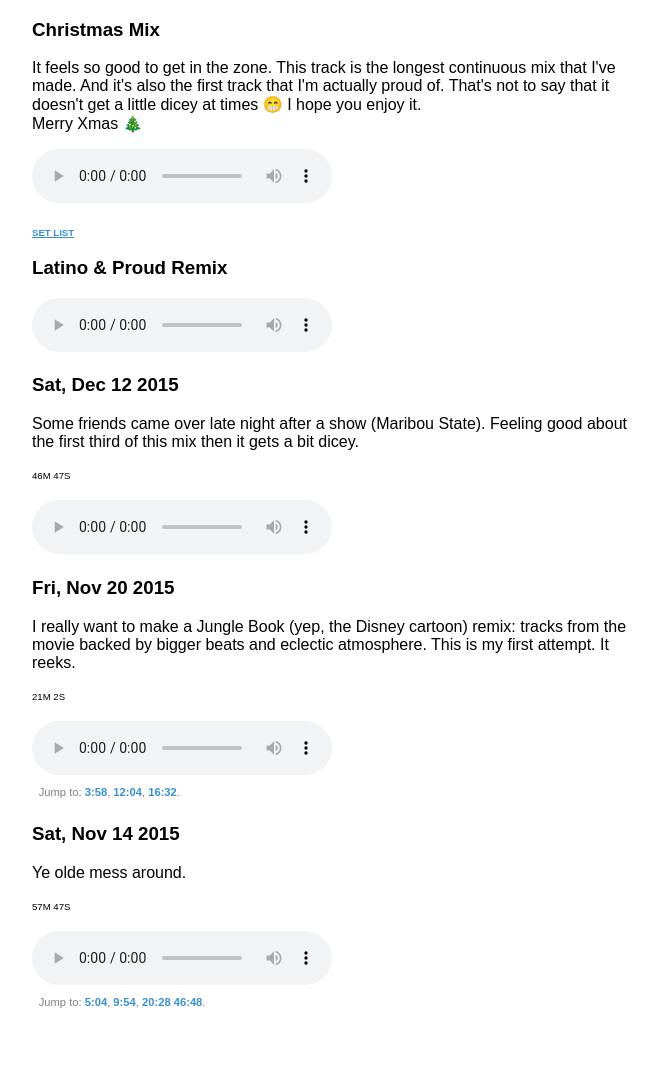
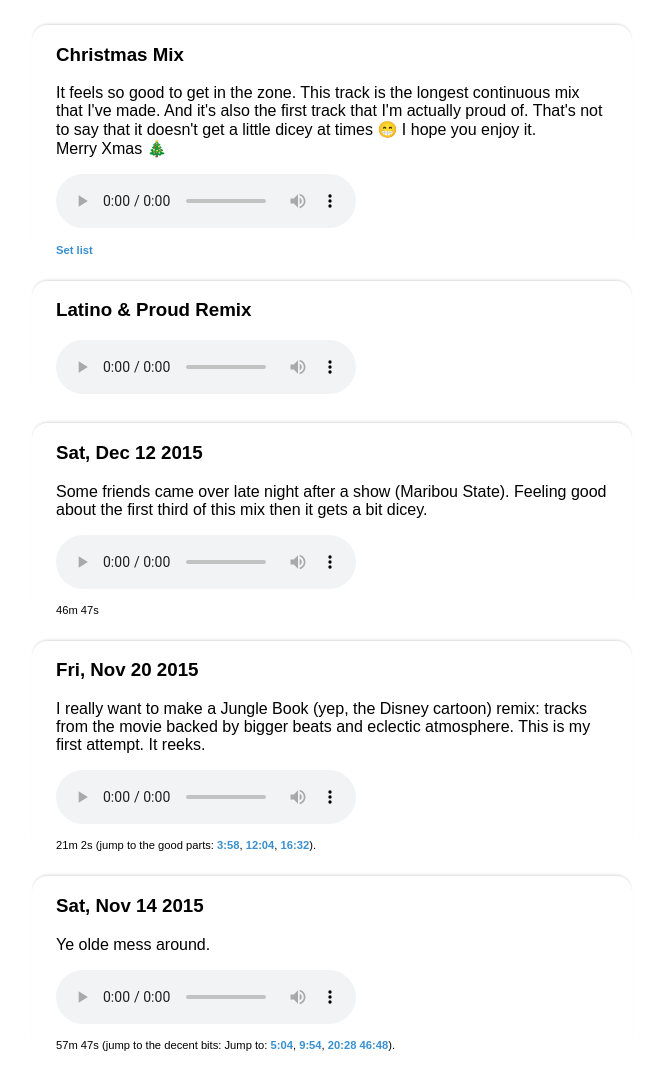
Before and after one commit to avand/avand.github.com, a Jekyll site: the page tunes.html, which Jekyll copies as it is, in a window 1280 px wide. Shown: the whole page, without its empty margins (308-970 px from the left). Built offline with Jekyll 4.4.1, drawn with Linux system fonts in a browser that asks for light colours; nearby versions of some CDN libraries; before the commit the page ends 1024 px from its top, so only the background shows below that.

Commit message:
Redesigned tunes page

```diff
--- a/stylesheets/tunes.css
+++ b/stylesheets/tunes.css
@@ -9,29 +9,29 @@
   color: rgba(7, 116, 195, 0.8);
 }
 
-
-.jumps {
-  padding: .6em;
-  margin-bottom: .8em;
-  color: rgba(0, 0, 0, 0.5);
-  font-size: .7em;
+.track {
+  padding-bottom: .5em;
+  margin: 1.5em 0;
+  border-top: 1px solid rgba(0, 0, 0, 0.1);
+  border-radius: 1em;
+  box-shadow: 0 -.1em .1em rgba(0, 0, 0, 0.05);
+  padding: 0 1.5em;
 }
 
-.jumps a {
+.track a {
   text-decoration: none;
 }
 
-.jumps a:hover {
+.track a:hover {
   color: rgba(7, 116, 195, 1);
   border-bottom: 1px solid rgba(0, 0, 0, 0.15);
 }
 
-.jumps a:active {
+.track a:active {
   background-color: white;
 }
 
 .track-details {
-  font-size: 0.6em;
-  text-transform: uppercase;
-  margin: 2em 0;
+  font-size: 0.7em;
+  margin-top: 1em;
 }
--- a/tunes.html
+++ b/tunes.html
@@ -49,15 +49,13 @@
         about the first third of this mix then it gets a bit dicey.
       </p>
 
-      <div class="track-expanded">
-        <div class="track-details">
-          46m 47s
-        </div>
-
       <audio preload="metadata" controls>
         <source src="http://cloud.avandamiri.com/2X0c0B3C1J0b/download/2015-12-13_1h57m33.mp3" type="audio/mpeg">
       </audio>
-      </div>
+
+      <p class="track-details">
+        46m 47s
+      </p>
     </div>
 
     <div class="track">
@@ -71,22 +69,16 @@
         attempt. It reeks.
       </p>
 
-      <div class="track-expanded">
-        <div class="track-details">
-          21m 2s
-        </div>
-
       <audio preload="metadata" controls>
         <source src="http://cloud.avandamiri.com/341H1V272446/download/Jungle%20Book%20Extended%20Mix%20(feat.%20Nick,%20Naz,%20&%20Sad).mp3" type="audio/mpeg">
       </audio>
 
-        <div class="jumps">
-          Jump to:
+      <p class="track-details">
+        21m 2s (jump to the good parts:
         <a href="#" data-seconds="238">3:58</a>,
         <a href="#" data-seconds="724">12:04</a>,
-          <a href="#" data-seconds="992">16:32</a>.
-        </div>
-      </div>
+        <a href="#" data-seconds="992">16:32</a>).
+      </p>
     </div>
 
     <div class="track">
@@ -98,21 +90,17 @@
         Ye olde mess around.
       </p>
 
-      <div class="track-expanded">
-        <div class="track-details">
-          57m 47s
-        </div>
-
       <audio preload="metadata" controls>
         <source src="http://cloud.avandamiri.com/2n2y3r3W120b/download/Jam%20Sesh%20Nov.%2015,%202015.mp3" type="audio/mpeg">
       </audio>
 
-        <div class="jumps">
+      <p class="track-details">
+        57m 47s (jump to the decent bits:
           Jump to:
           <a href="#" data-seconds="304">5:04</a>,
           <a href="#" data-seconds="594">9:54</a>,
           <a href="#" data-seconds="1228">20:28</a>
-          <a href="#" data-seconds="2808">46:48</a>.
+          <a href="#" data-seconds="2808">46:48</a>).
         </div>
       </div>
     </div>
```
Lines whose indentation alone changed are shown as unchanged.
